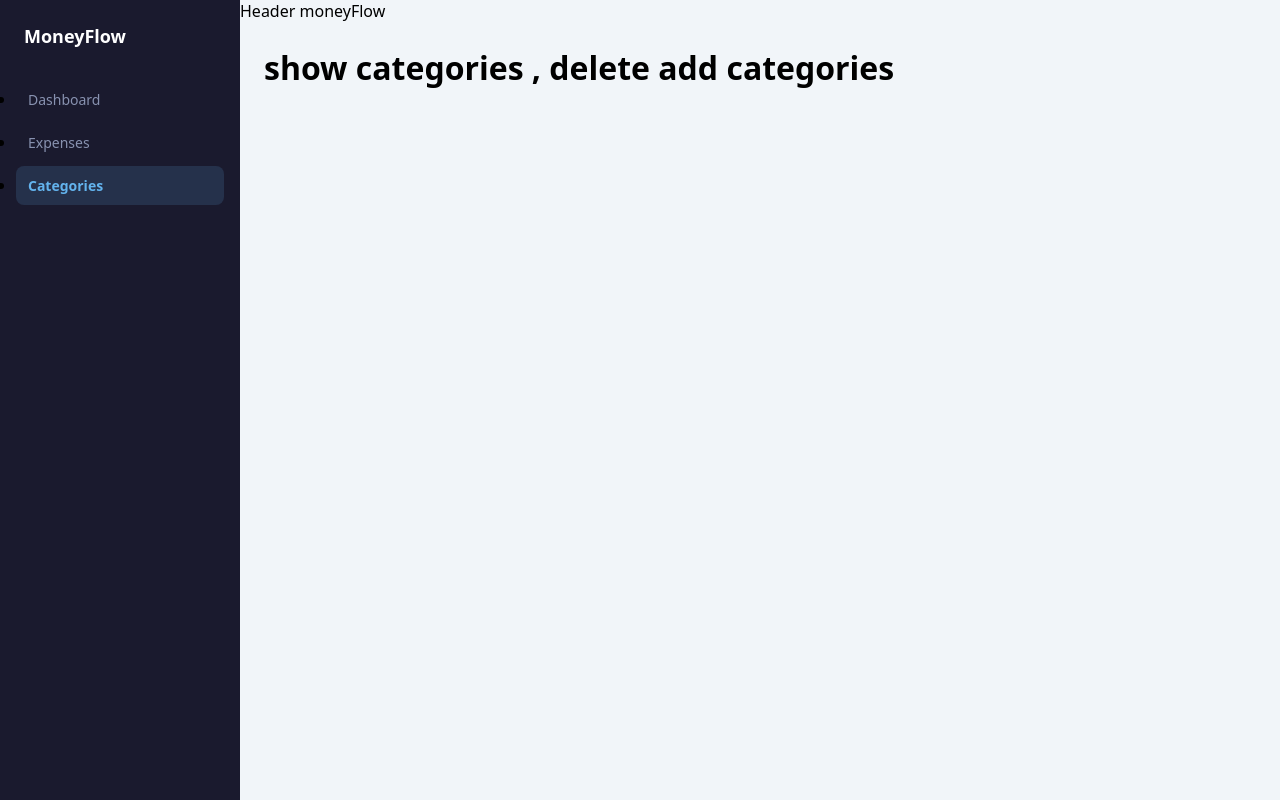
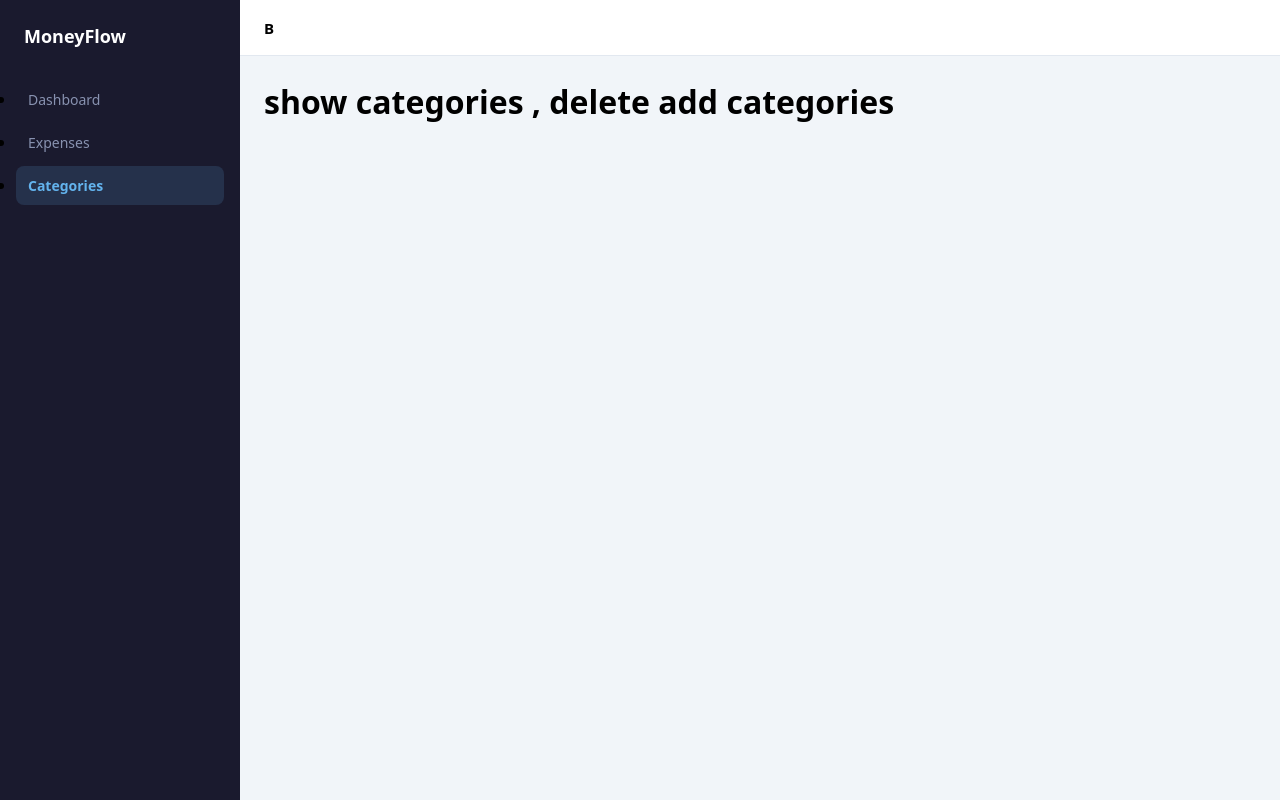
Before and after one commit to basith-04/moneyflow, a React (Vite) app in the folder frontend/: page /categories in a window 1280 px wide. Built offline with nearby package versions, Linux system fonts and the light colour scheme; no server answers.

Commit message:
refactor: update Header component structure and styles; modify Dashboard layout

```diff
--- a/frontend/src/components/Header.jsx
+++ b/frontend/src/components/Header.jsx
@@ -1,9 +1,7 @@
-export default function Header(props) {
-    return <div>
-       Header moneyFlow
-
-    </div>
-
-
-
+export default function Header() {
+  return (
+    <header className="app-header">
+      <div className="header-avatar">B</div>
+    </header>
+  )
 }
--- a/frontend/src/index.css
+++ b/frontend/src/index.css
@@ -69,7 +69,7 @@ header {
   align-items: center;
   height: 56px;
   padding: 0 24px;
-  background: #910808;
+  background: #ffffff;
   border-bottom: 1px solid #e2e8f0;
   flex-shrink: 0;
   font-size: 15px;
@@ -163,6 +163,10 @@ textarea {
   display: flex;
   flex-direction: column;
   gap: 8px;
+  border: 1px solid #e8eaed;
+  background: #ffffff;
+  padding: 30px 25px;
+  border-radius: 9px;
 }
 
 .stat-label {
--- a/frontend/src/pages/Dashboard.jsx
+++ b/frontend/src/pages/Dashboard.jsx
@@ -63,9 +63,6 @@ export default function Dashboard() {
 
     return (<div className="page-content">
 
-    <div className="page-header">
-      <h2>Dashboard</h2>
-    </div>
 
     <div className="stat-cards">
 
```
